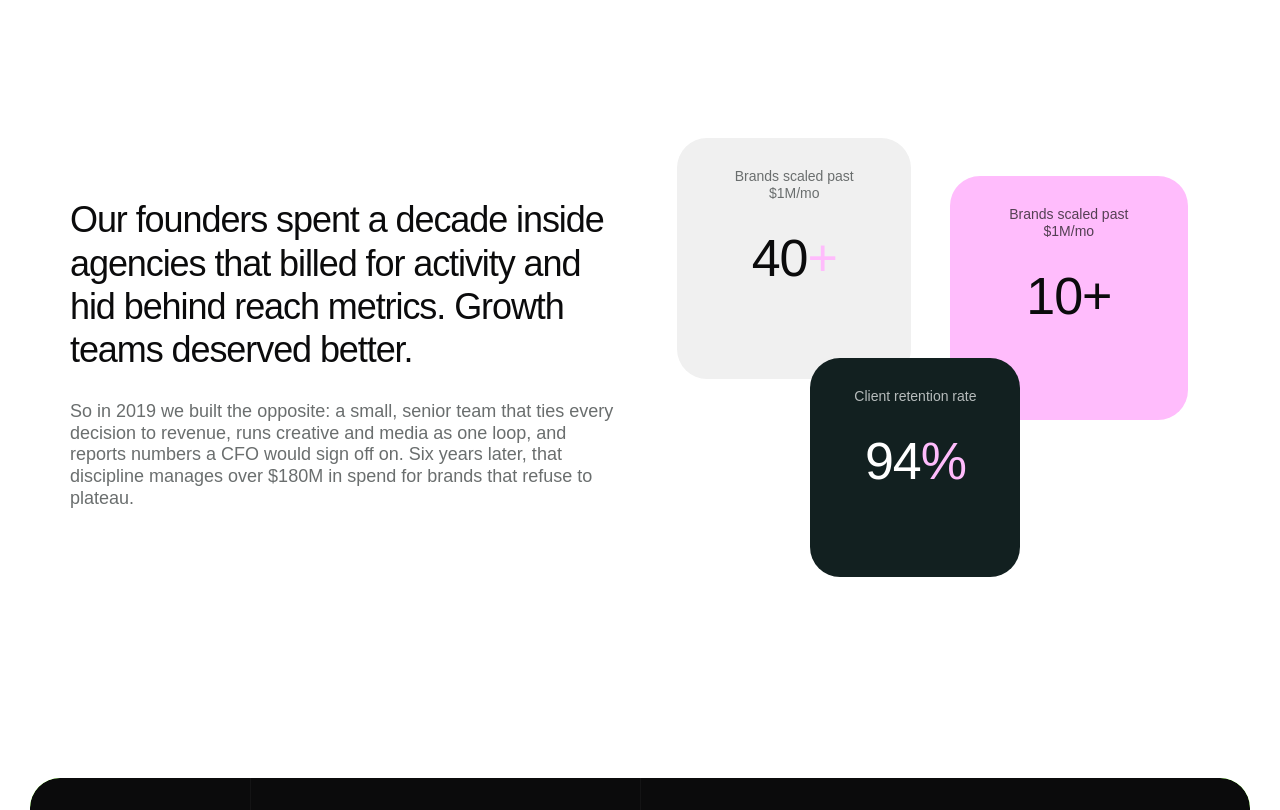
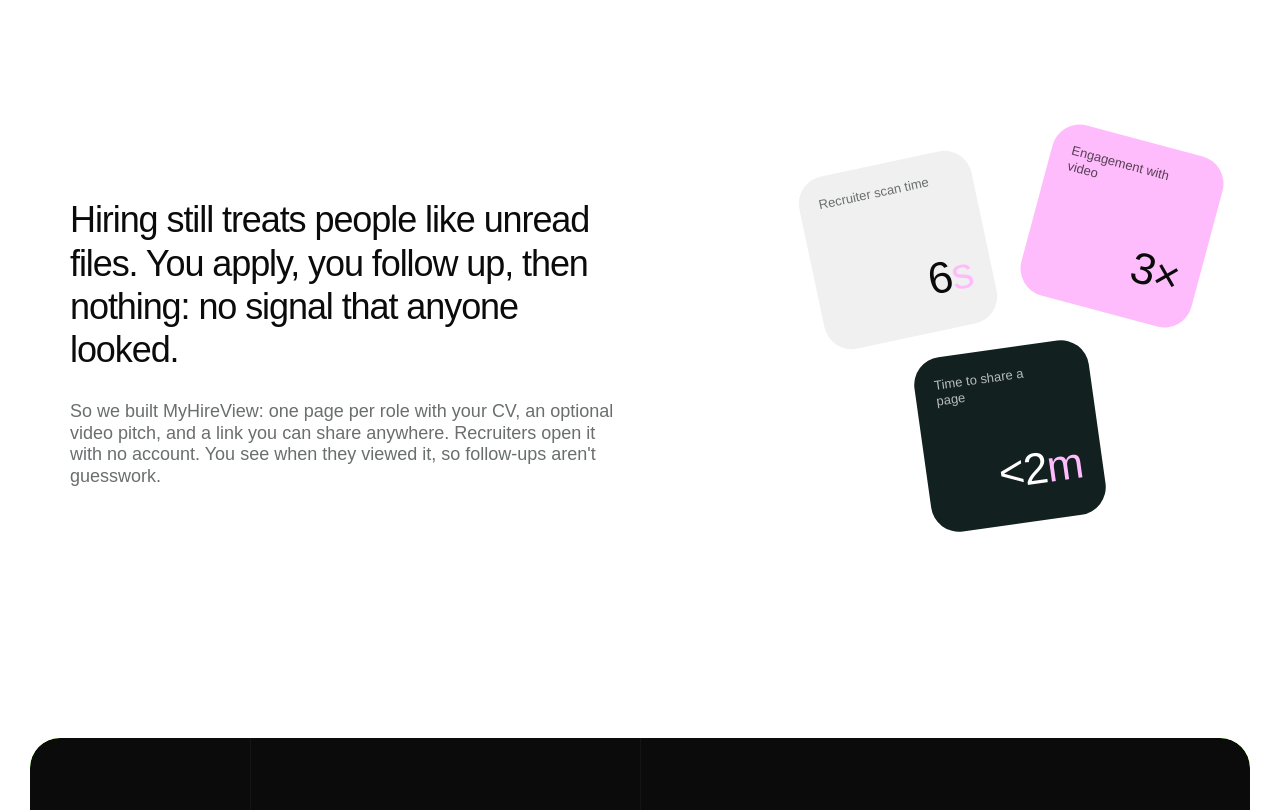
Before and after one commit to joan-gerard/my-hire-view, a Next.js app: page /demo-2 in a window 1280 px wide. Shown: the part 1081-1891 px from the top of the page. Built offline with nearby package versions, Linux system fonts and the light colour scheme; a web font is replaced by a local one.

Commit message:
Rewrite demo-2 story copy for MyHireView and refine the equal-size rotated stats cluster

```diff
--- a/app/demo-2/overtake-about.tsx
+++ b/app/demo-2/overtake-about.tsx
@@ -280,33 +280,31 @@ export function OvertakeAbout() {
           <div className="ot-wrap ot-story-grid">
             <div className="ot-story-copy">
               <h2>
-                Our founders spent a decade inside agencies that billed for
-                activity and hid behind reach metrics. Growth teams deserved
-                better.
+                Hiring still treats people like unread files. You apply, you
+                follow up, then nothing: no signal that anyone looked.
               </h2>
               <p>
-                So in 2019 we built the opposite: a small, senior team that ties
-                every decision to revenue, runs creative and media as one loop,
-                and reports numbers a CFO would sign off on. Six years later,
-                that discipline manages over $180M in spend for brands that
-                refuse to plateau.
+                So we built MyHireView: one page per role with your CV, an
+                optional video pitch, and a link you can share anywhere.
+                Recruiters open it with no account. You see when they viewed it,
+                so follow-ups aren&apos;t guesswork.
               </p>
             </div>
             <div className="ot-stats">
               <article className="ot-stat ot-stat-a">
-                <p>Brands scaled past $1M/mo</p>
+                <p>Recruiter scan time</p>
                 <p className="ot-stat-num">
-                  40<span>+</span>
+                  6<span>s</span>
                 </p>
               </article>
               <article className="ot-stat ot-stat-b">
-                <p>Brands scaled past $1M/mo</p>
-                <p className="ot-stat-num">10+</p>
+                <p>Engagement with video</p>
+                <p className="ot-stat-num">3×</p>
               </article>
               <article className="ot-stat ot-stat-c">
-                <p>Client retention rate</p>
+                <p>Time to share a page</p>
                 <p className="ot-stat-num ot-stat-num-light">
-                  94<span>%</span>
+                  &lt;2<span>m</span>
                 </p>
               </article>
             </div>
--- a/app/demo-2/overtake.css
+++ b/app/demo-2/overtake.css
@@ -404,30 +404,36 @@
 
 .ot-stats {
   position: relative;
-  min-height: 460px;
+  width: 100%;
+  max-width: 400px;
+  min-height: 420px;
+  justify-self: end;
 }
 
 .ot-stat {
   position: absolute;
+  box-sizing: border-box;
   display: flex;
   flex-direction: column;
-  align-items: center;
-  justify-content: flex-start;
-  gap: 28px;
-  padding: 30px;
-  border-radius: 30px;
-  text-align: center;
+  align-items: flex-start;
+  justify-content: space-between;
+  width: 176px;
+  height: 176px;
+  padding: 20px 20px 28px;
+  border-radius: 28px;
+  text-align: left;
 }
 
 .ot-stat p:first-child {
-  max-width: 140px;
-  font-size: 14px;
+  max-width: 120px;
+  font-size: 13px;
   line-height: 1.2;
 }
 
 .ot-stat-num {
+  align-self: flex-end;
   font-family: Switzer, sans-serif;
-  font-size: 52px;
+  font-size: 44px;
   font-weight: 500;
   line-height: 1.1;
   letter-spacing: -0.02em;
@@ -439,12 +445,12 @@
 }
 
 .ot-stat-a {
-  top: 0;
-  left: 4%;
-  width: 234px;
-  min-height: 241px;
+  top: 24px;
+  left: 0;
   background: var(--paper);
   color: var(--muted);
+  transform: rotate(-12deg);
+  z-index: 2;
 }
 
 .ot-stat-a .ot-stat-num {
@@ -452,12 +458,12 @@
 }
 
 .ot-stat-b {
-  top: 38px;
-  right: 4%;
-  width: 238px;
-  min-height: 244px;
+  top: 0;
+  right: 0;
   background: var(--pink);
   color: rgba(11, 11, 12, 0.7);
+  transform: rotate(15deg);
+  z-index: 1;
 }
 
 .ot-stat-b .ot-stat-num {
@@ -465,12 +471,13 @@
 }
 
 .ot-stat-c {
-  top: 220px;
-  left: 28%;
-  width: 210px;
-  min-height: 219px;
+  top: 210px;
+  left: 50%;
+  margin-left: -88px;
   background: var(--deep);
   color: var(--mist);
+  transform: rotate(-8deg);
+  z-index: 3;
 }
 
 .ot-stat-num-light {
@@ -957,6 +964,8 @@
 
   .ot-stats {
     min-height: 0;
+    max-width: none;
+    justify-self: stretch;
     display: grid;
     grid-template-columns: 1fr 1fr;
     gap: 16px;
@@ -965,7 +974,10 @@
   .ot-stat {
     position: static;
     width: auto;
+    height: auto;
     min-height: 200px;
+    margin-left: 0;
+    transform: none;
   }
 
   .ot-stat-c {
```
